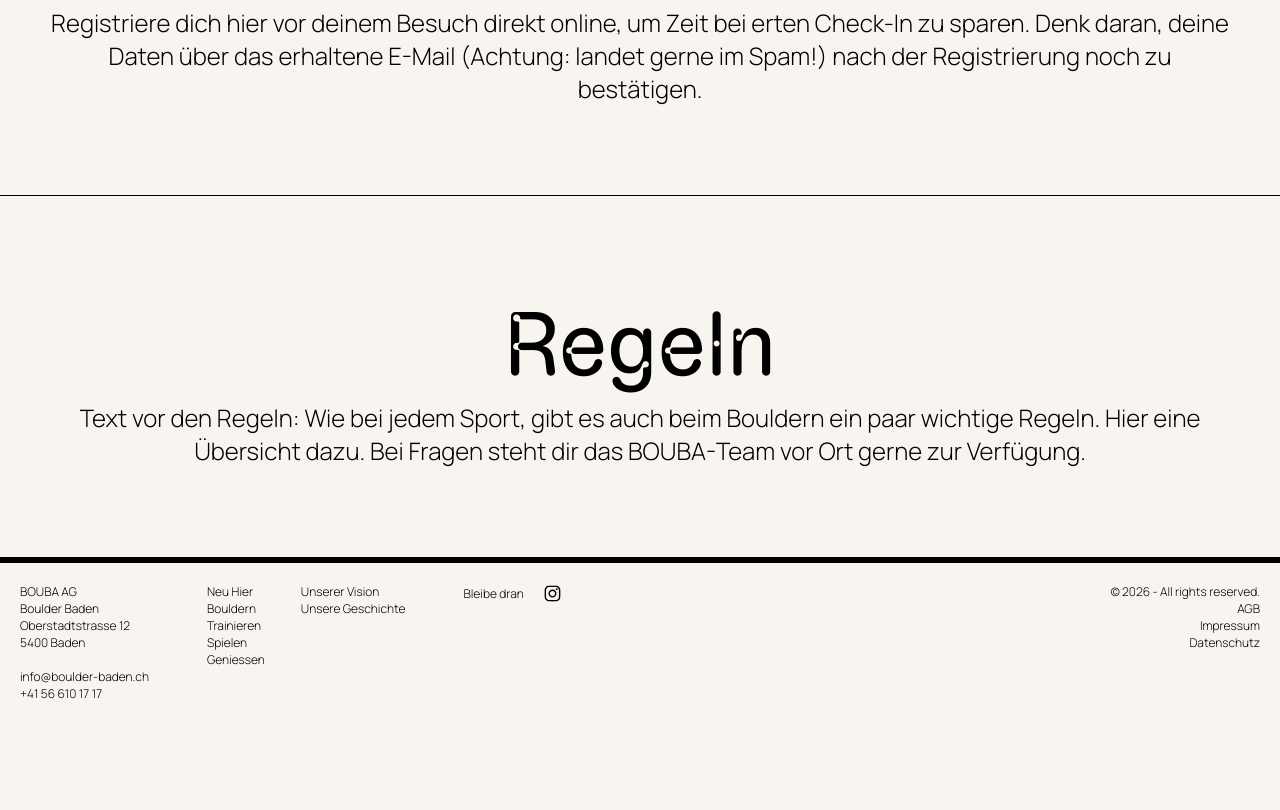
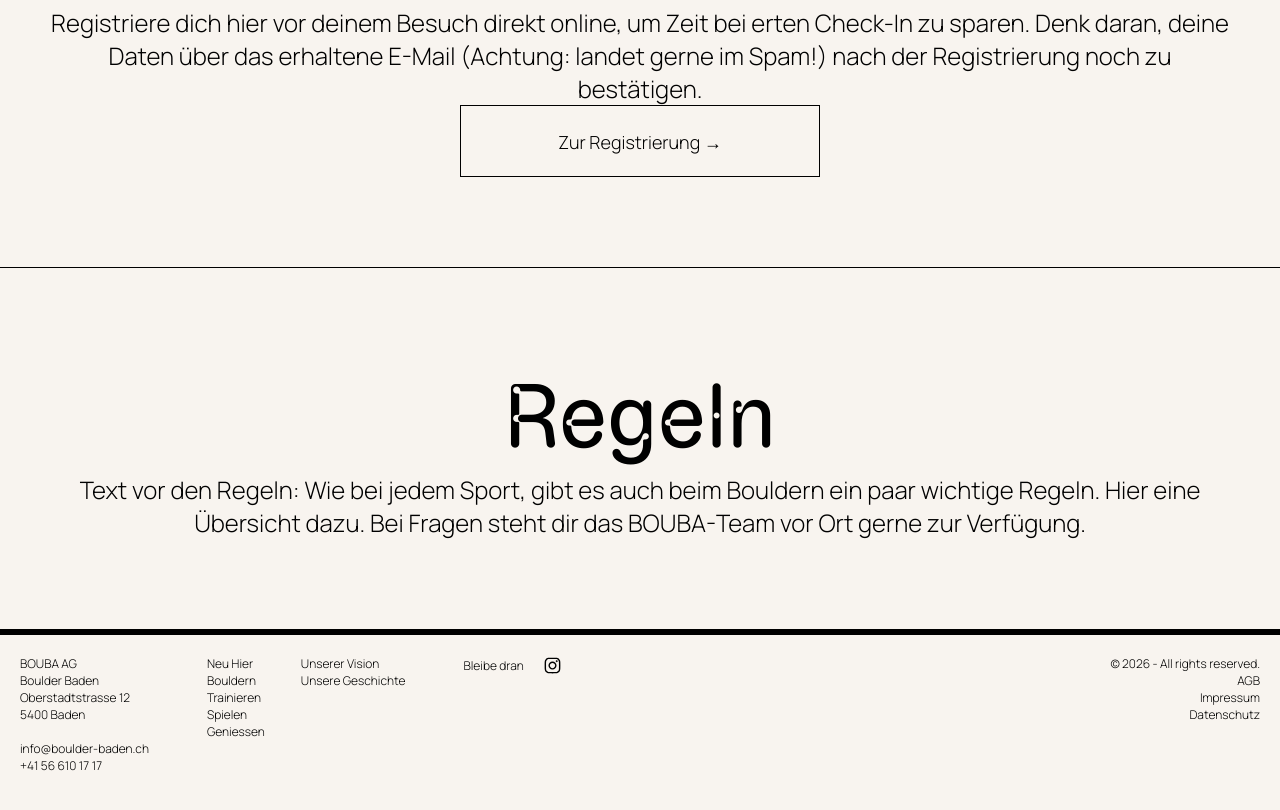
Before and after one commit to escodebar/boulder-baden.ch, a Vue app: page /neu-hier in a window 1280 px wide. Shown: the part 1348-2158 px from the top of the page. Before the commit the page ends 2090 px from the top, so only its background shows below. Built offline with nearby package versions, Linux system fonts and the light colour scheme.

Commit message:
Add link to registration form

```diff
--- a/src/pages/NeuHier.vue
+++ b/src/pages/NeuHier.vue
@@ -47,6 +47,13 @@
       (Achtung: landet gerne im Spam!) nach der Registrierung noch zu
       bestätigen.
     </p>
+
+    <a
+      class="button"
+      href="https://boulderado.app/register/registration?hash=437e7d2c50a14b5039370d6b8b9d45f70d8bab71"
+    >
+      Zur Registrierung
+    </a>
   </section>
 
   <section>
```
